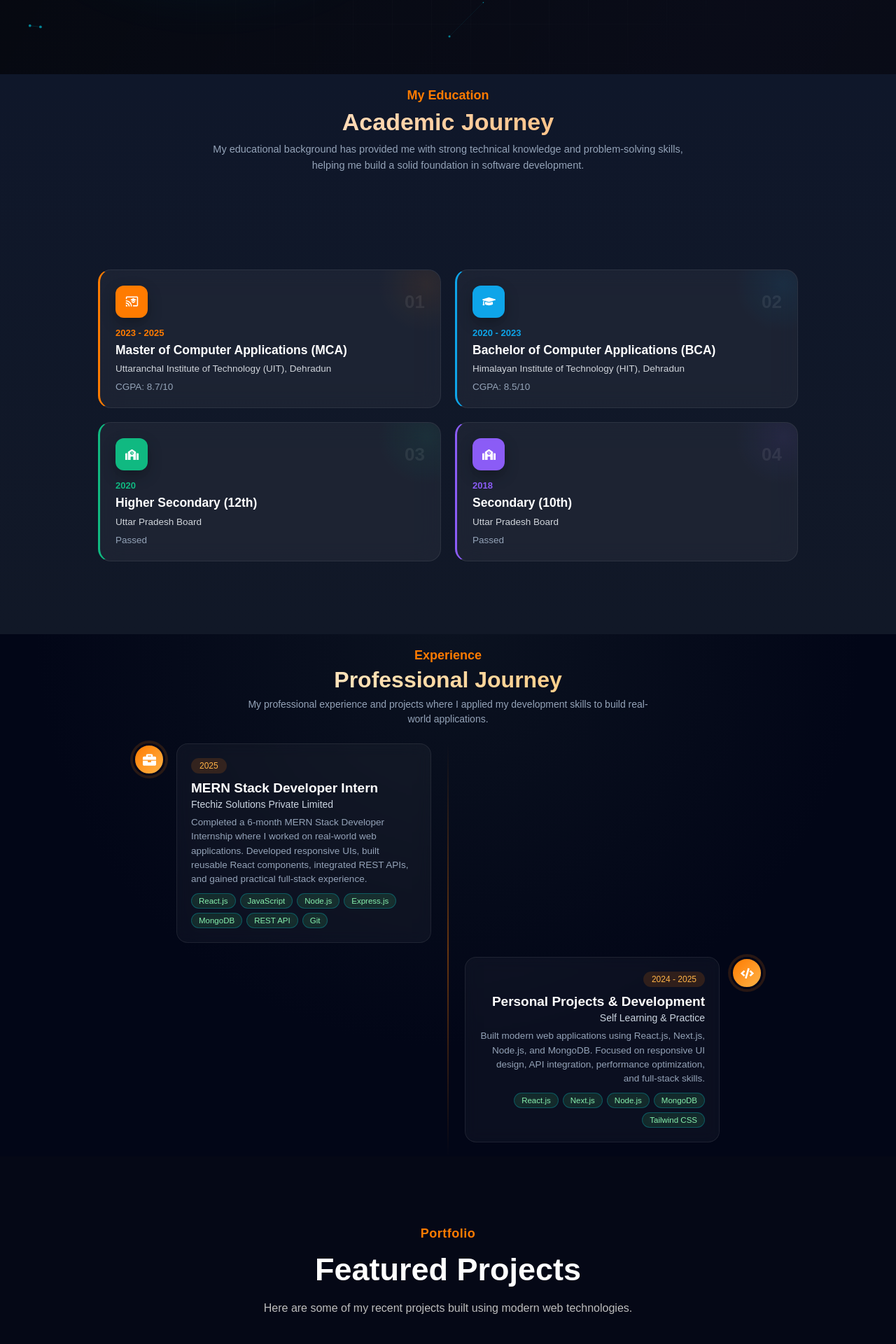
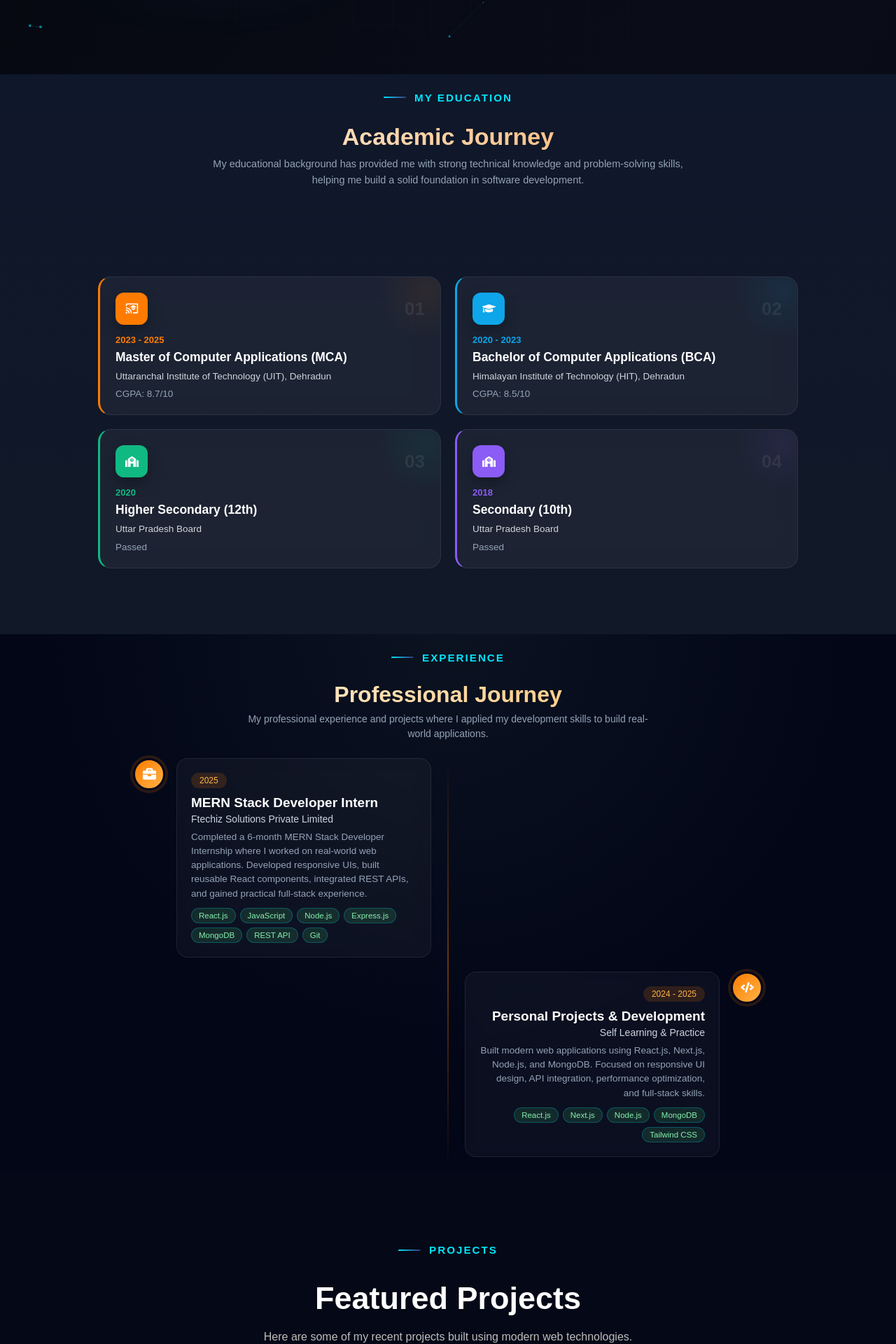
Before and after one commit to neerajkumarroy/My-Profile, a React (Create React App) app: page / in a window 1280 px wide. Shown: the part 1494-3414 px from the top of the page at 70% size. Built offline with nearby package versions, Linux system fonts and the light colour scheme.

Commit message:
add heading

```diff
--- a/src/components/About/About.js
+++ b/src/components/About/About.js
@@ -315,8 +315,7 @@ function About() {
                     variants={fadeUp}
                     initial="hidden"
                     whileInView="visible"
-                    viewport={{ once: true, amount: 0.6 }}
-                >
+                    viewport={{ once: true, amount: 0.6 }}                >
                     <span className="eyebrow-line" />
                     <h4>About Me</h4>
                 </motion.div>
--- a/src/components/Contact/Contact.css
+++ b/src/components/Contact/Contact.css
@@ -7,17 +7,33 @@
   text-align: center;
   margin-bottom: 60px;
 }
-
-.contact-heading span {
-  color: #ff7b00;
-  font-size: 18px;
-  font-weight: 600;
-}
-
 .contact-heading h2 {
   color: #fff;
   font-size: 45px;
   margin: 15px 0;
+}
+.contact-eyebrow {
+  display: inline-flex;
+  align-items: center;
+  gap: 12px;
+  text-align: center;
+  margin-bottom: 20px;
+}
+
+.contact-line {
+  width: 32px;
+  height: 2px;
+  background: linear-gradient(90deg, #00e5ff, rgba(124, 108, 255, 0.4));
+  border-radius: 2px;
+}
+
+.contact-eyebrow h4 {
+  margin: 0;
+  font-size: 0.95rem;
+  font-weight: 600;
+  text-transform: uppercase;
+  letter-spacing: 2px;
+  color: #00e5ff;
 }
 
 .contact-heading p {
--- a/src/components/Contact/Contact.js
+++ b/src/components/Contact/Contact.js
@@ -111,8 +111,13 @@ function Contact() {
     return (
         <section className="contact" id="contact">
             <div className="contact-heading">
-                <span>Get In Touch</span>
+                <div className="contact-eyebrow">
+                    <span className="contact-line"></span>
+                    <h4 className="exitcolor">GET IN TOUCH</h4>
+                </div>
+
                 <h2>Let's Work Together</h2>
+
                 <p>
                     Have a project in mind or want to discuss an opportunity?
                     Feel free to contact me.
--- a/src/components/Education/Education.css
+++ b/src/components/Education/Education.css
@@ -25,10 +25,27 @@
   margin-top: 20px;
 }
 
-.education-heading span {
-  color: #ff7b00;
-  font-size: 18px;
+.education-eyebrow {
+  display: inline-flex;
+  align-items: center;
+  gap: 12px;
+  text-align: center;
+  margin-bottom: 20px;
+}
+
+.education-line {
+  width: 32px;
+  height: 2px;
+  background: linear-gradient(90deg, #00e5ff, rgba(124, 108, 255, 0.4));
+  border-radius: 2px;
+}
+.education-eyebrow h4 {
+  margin: 0;
+  font-size: 0.95rem;
   font-weight: 600;
+  text-transform: uppercase;
+  letter-spacing: 2px;
+  color: #00e5ff;
 }
 
 .education-heading h2 {
--- a/src/components/Education/Education.js
+++ b/src/components/Education/Education.js
@@ -69,15 +69,17 @@ function Education() {
     return (
         <section className="education" id="education">
             <div className="education-heading">
-                <motion.span
+                <motion.div
+                    className="education-eyebrow"
                     custom={0}
                     variants={titleVariants}
                     initial="hidden"
                     whileInView="visible"
                     viewport={{ once: true, amount: 0.6 }}
                 >
-                    My Education
-                </motion.span>
+                    <span className="education-line"></span>
+                    <h4>My Education</h4>
+                </motion.div>
 
                 <motion.h2
                     custom={1}
--- a/src/components/Experience/Experience.css
+++ b/src/components/Experience/Experience.css
@@ -215,3 +215,28 @@
     padding: 14px;
   }
 }
+
+/* About Me jaisa top row */
+.experience-eyebrow {
+  display: inline-flex;
+  align-items: center;
+  gap: 12px;
+  text-align: center;
+  margin-bottom: 20px;
+}
+
+.experience-line {
+  width: 32px;
+  height: 2px;
+  background: linear-gradient(90deg, #00e5ff, rgba(124, 108, 255, 0.4));
+  border-radius: 2px;
+}
+
+.experience-eyebrow h4 {
+  margin: 0;
+  font-size: 0.95rem;
+  font-weight: 600;
+  text-transform: uppercase;
+  letter-spacing: 2px;
+  color: #00e5ff;
+}
--- a/src/components/Experience/Experience.jsx
+++ b/src/components/Experience/Experience.jsx
@@ -59,8 +59,13 @@ function Experience() {
         whileInView="visible"
         viewport={{ once: true, amount: 0.3 }}
       >
-        <span>Experience</span>
+        <div className="experience-eyebrow">
+          <span className="experience-line"></span>
+          <h4>Experience</h4>
+        </div>
+
         <h2>Professional Journey</h2>
+
         <p>
           My professional experience and projects where I applied my development
           skills to build real-world applications.
--- a/src/components/Projects/Projects.css
+++ b/src/components/Projects/Projects.css
@@ -9,11 +9,28 @@
   margin-bottom: 70px;
 }
 
-.section-title span {
-  color: #ff7b00;
-  font-size: 18px;
+.projects-eyebrow {
+  display: inline-flex;
+  align-items: center;
+  gap: 12px;
+  text-align: center;
+  margin-bottom: 20px;
+}
+
+.projects-line {
+  width: 32px;
+  height: 2px;
+  background: linear-gradient(90deg, #00e5ff, rgba(124, 108, 255, 0.4));
+  border-radius: 2px;
+}
+
+.projects-eyebrow h4 {
+  margin: 0;
+  font-size: 0.95rem;
   font-weight: 600;
-  letter-spacing: 0.5px;
+  text-transform: uppercase;
+  letter-spacing: 2px;
+  color: #00e5ff;
 }
 
 .section-title h2 {
--- a/src/components/Projects/Projects.js
+++ b/src/components/Projects/Projects.js
@@ -62,15 +62,17 @@ function Projects() {
     return (
         <section className="projects" id="projects">
             <div className="section-title">
-                <motion.span
+                <motion.div
+                    className="projects-eyebrow"
                     custom={0}
                     variants={titleVariants}
                     initial="hidden"
                     whileInView="visible"
                     viewport={{ once: true, amount: 0.6 }}
                 >
-                    Portfolio
-                </motion.span>
+                    <span className="projects-line"></span>
+                    <h4>Projects</h4>
+                </motion.div>
                 <motion.h2
                     custom={1}
                     variants={titleVariants}
--- a/src/components/Skills/Skills.css
+++ b/src/components/Skills/Skills.css
@@ -8,11 +8,28 @@
   text-align: center;
   margin-bottom: 60px;
 }
+.skills-eyebrow {
+  display: inline-flex;
+  align-items: center;
+  gap: 12px;
+  text-align: center;
+  margin-bottom: 20px;
+}
 
-.section-title span {
-  color: #ff7b00;
-  font-size: 18px;
+.skills-line {
+  width: 32px;
+  height: 2px;
+  background: linear-gradient(90deg, #00e5ff, rgba(124, 108, 255, 0.4));
+  border-radius: 2px;
+}
+
+.skills-eyebrow h4 {
+  margin: 0;
+  font-size: 0.95rem;
   font-weight: 600;
+  text-transform: uppercase;
+  letter-spacing: 2px;
+  color: #00e5ff;
 }
 
 .section-title h2 {
--- a/src/components/Skills/Skills.js
+++ b/src/components/Skills/Skills.js
@@ -164,15 +164,17 @@ function Skills() {
     return (
         <section className="skills" id="skills">
             <div className="section-title">
-                <motion.span
+                <motion.div
+                    className="skills-eyebrow"
                     custom={0}
                     variants={titleVariants}
                     initial="hidden"
                     whileInView="visible"
                     viewport={{ once: true, amount: 0.6 }}
                 >
-                    My Skills
-                </motion.span>
+                    <span className="skills-line"></span>
+                    <h4>My Skills</h4>
+                </motion.div>
 
                 <motion.h2
                     custom={1}
```
